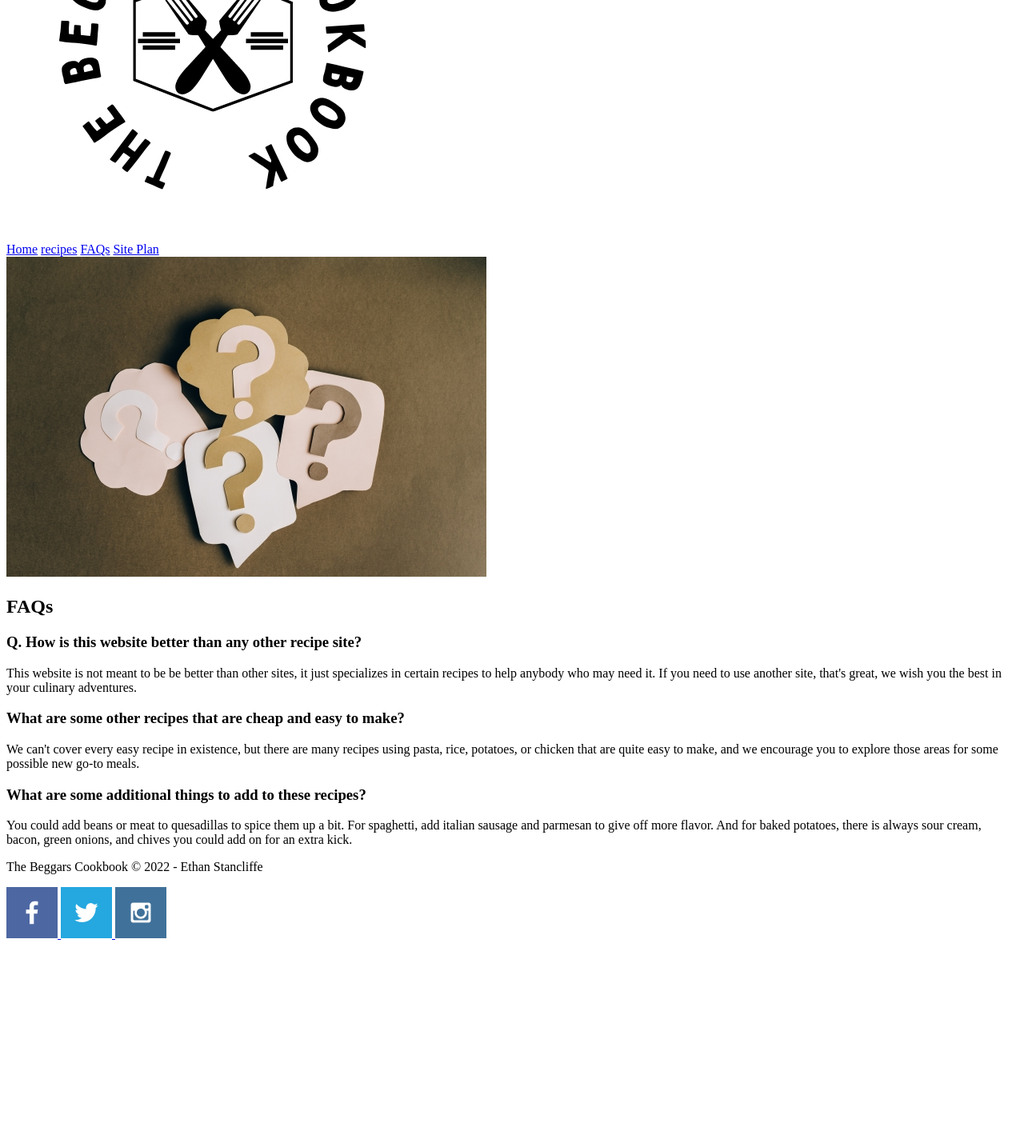
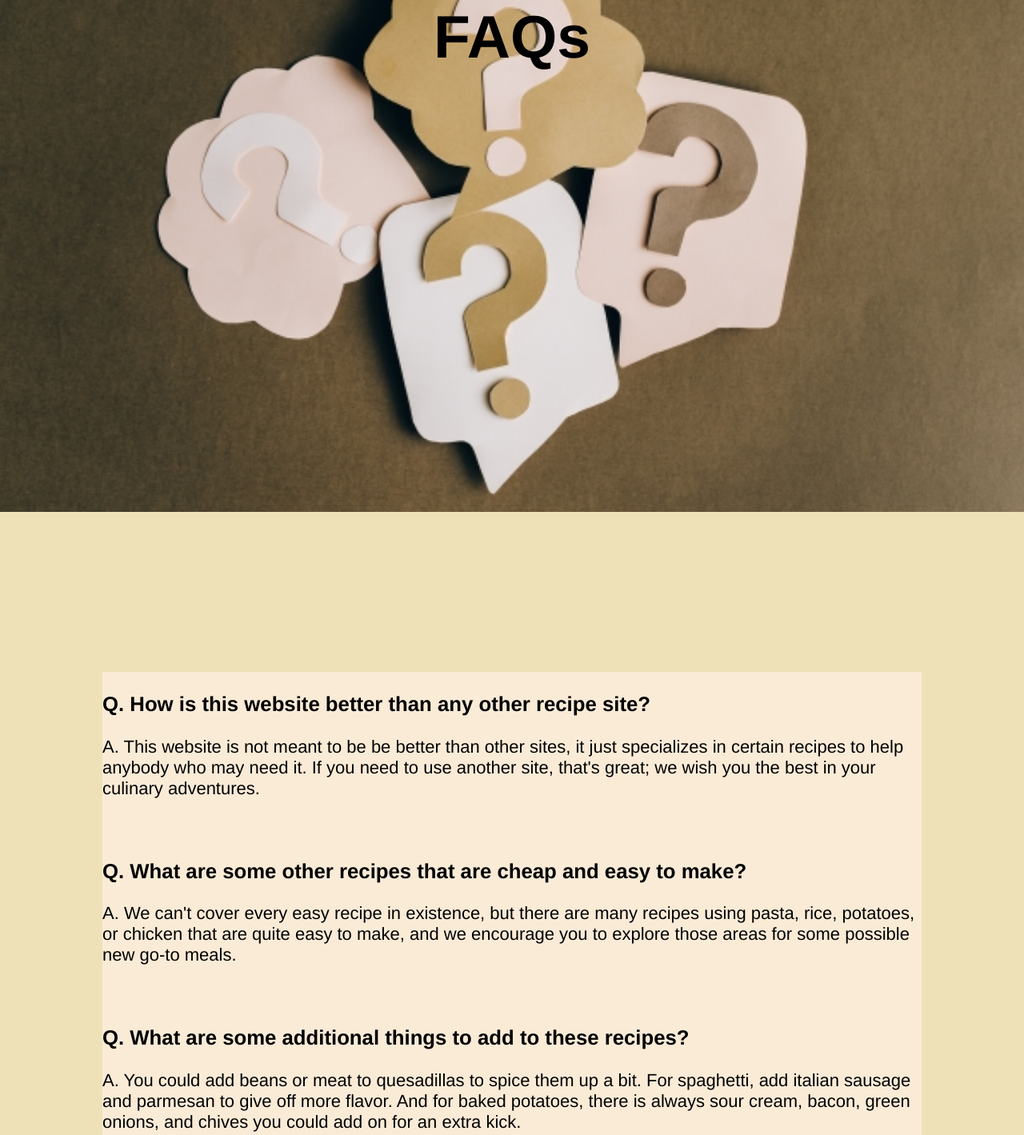
Before and after one commit to Ethan0984/wdd130, a plain HTML site: page beggarsbook/faqs.html in a window 1280 px wide. Shown: the part 209-1628 px from the top of the page at 80% size. Before the commit the page ends 1394 px from the top, so only its background shows below. Drawn offline with Linux system fonts and the light colour scheme.

Commit message:
finished

```diff
--- a/beggarsbook/faqs.html
+++ b/beggarsbook/faqs.html
@@ -4,16 +4,22 @@
     <meta charset="UTF-8" />
     <meta http-equiv="X-UA-Compatible" content="IE=edge" />
     <meta name="viewport" content="width=device-width, initial-scale=1.0" />
-    <title>Document</title>
+    <title>FAQs</title>
+    <link rel="stylesheet" href="./style.css">
   </head>
   <body>
     <header>
-      <img src="./images/The Beggar's Cookbook.png" alt="logo" />
+      <a id="logo_link" href="index.html">
+        <img
+          class="logo"
+          src="./images/The Beggar's Cookbook.png"
+          alt="logo"
+        />
+      </a>
       <nav>
         <a href="./index.html">Home</a>
-        <a href="./recipes.html">recipes</a>
+        <a href="./recipes.html">Recipes</a>
         <a href="./faqs.html">FAQs</a>
-        <a href="./site-plan.html">Site Plan</a>
       </nav>
     </header>
     <div id="faqimage">
@@ -22,38 +28,42 @@
         src="./images/Optimized-pexels-leeloo-thefirst-5428836.jpg"
         alt="questions"
       />
+      <section class="faqs-title">
+        <h1>FAQs</h1>
+      </section>
     </div>
-    <section class="faqs-title">
-      <h1>FAQs</h1>
-    </section>
     <main>
+     <section class="central-grid">
+      <div class="box">
       <h3 class="q1">
         Q. How is this website better than any other recipe site?
       </h3>
       <p class="a1">
-        This website is not meant to be be better than other sites, it just
+        A. This website is not meant to be be better than other sites, it just
         specializes in certain recipes to help anybody who may need it. If you
-        need to use another site, that's great, we wish you the best in your
+        need to use another site, that's great; we wish you the best in your
         culinary adventures.
       </p>
       <h3 class="q2">
-        What are some other recipes that are cheap and easy to make?
+        Q. What are some other recipes that are cheap and easy to make?
       </h3>
       <p class="a2">
-        We can't cover every easy recipe in existence, but there are many
+        A. We can't cover every easy recipe in existence, but there are many
         recipes using pasta, rice, potatoes, or chicken that are quite easy to
         make, and we encourage you to explore those areas for some possible new
         go-to meals.
       </p>
       <h3 class="q3">
-        What are some additional things to add to these recipes?
+        Q. What are some additional things to add to these recipes?
       </h3>
       <p class="a3">
-        You could add beans or meat to quesadillas to spice them up a bit. For
+        A. You could add beans or meat to quesadillas to spice them up a bit. For
         spaghetti, add italian sausage and parmesan to give off more flavor. And
         for baked potatoes, there is always sour cream, bacon, green onions, and
         chives you could add on for an extra kick.
       </p>
+      </div>
+     </section>
     </main>
   </body>
   <footer>
--- a/beggarsbook/style.css
+++ b/beggarsbook/style.css
@@ -184,3 +184,50 @@ footer {
   grid-row: 2/auto;
   width: 100%;
 }
+
+
+/* FAQs Page Add-ons */
+#faqimage{
+  display: grid;
+  grid-template-columns: 1fr 1fr 1fr 1fr 1fr 1fr 1fr;
+  margin-top: -110px;
+}
+.questions {
+  grid-column: 1/8;
+  z-index: -1;
+  width: 100%;
+}
+.faqs-title {
+  grid-column: 4/5;
+  font-size: 50px;
+  margin-top: -700px;
+}
+.central-grid{
+  display: grid;
+  grid-template-columns: repeat(10, 1fr);
+  padding-top: 200px;
+}
+.box{
+  background-color: antiquewhite;
+  grid-column: 2/10;
+}
+.q1{
+  grid-column: 2/10;
+}
+.a1{
+  grid-column: 3/10;
+}
+.q2{
+  padding-top: 50px;
+  grid-column: 2/10;
+}
+.a2{
+  grid-column: 3/10;
+}
+.q3{
+  padding-top: 50px;
+  grid-column: 2/10;
+}
+.a3{
+  grid-column: 3/10;
+}
```
Also changed, not shown: beggarsbook/index.html (+1 -1 lines), beggarsbook/recipes.html (+1 -1 lines), beggarsbook/images/web fundamentals screenshot.png (added).
